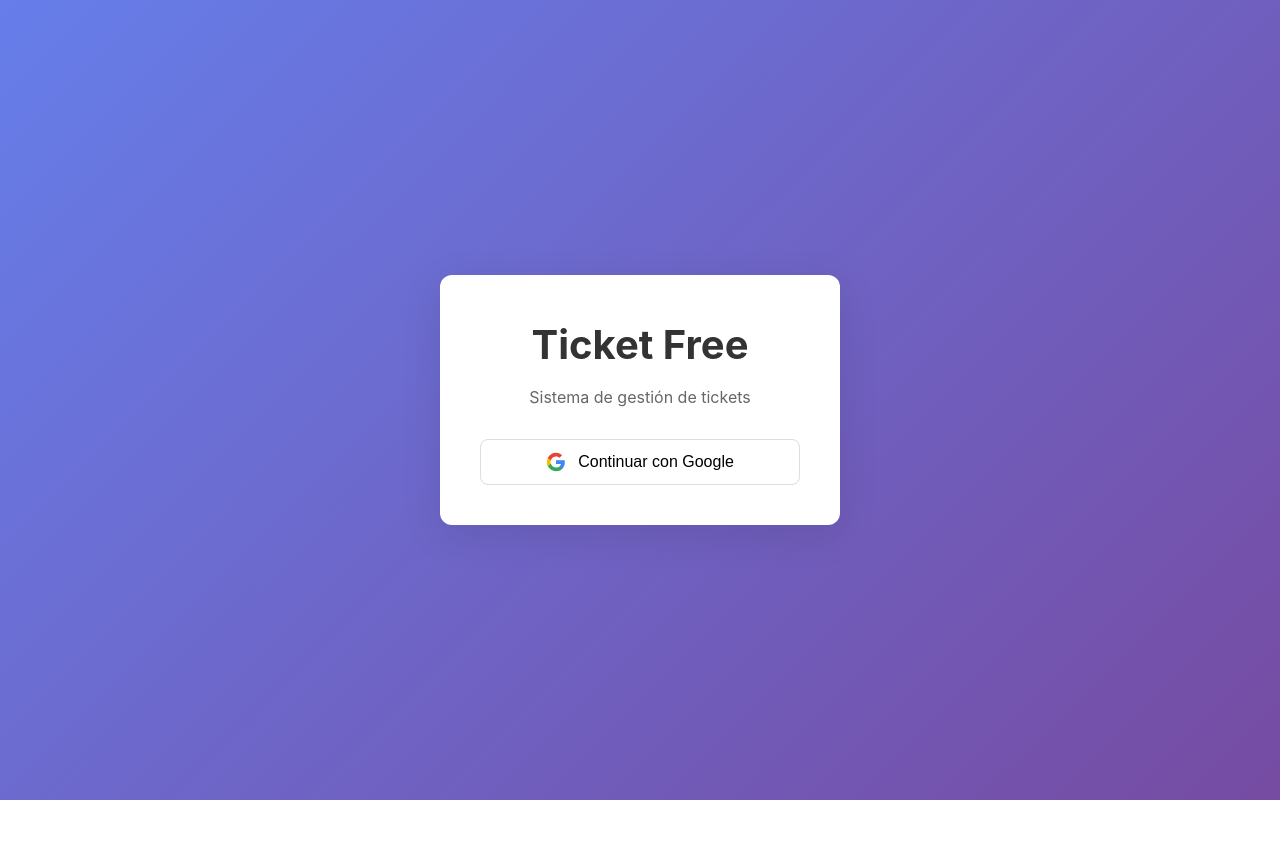
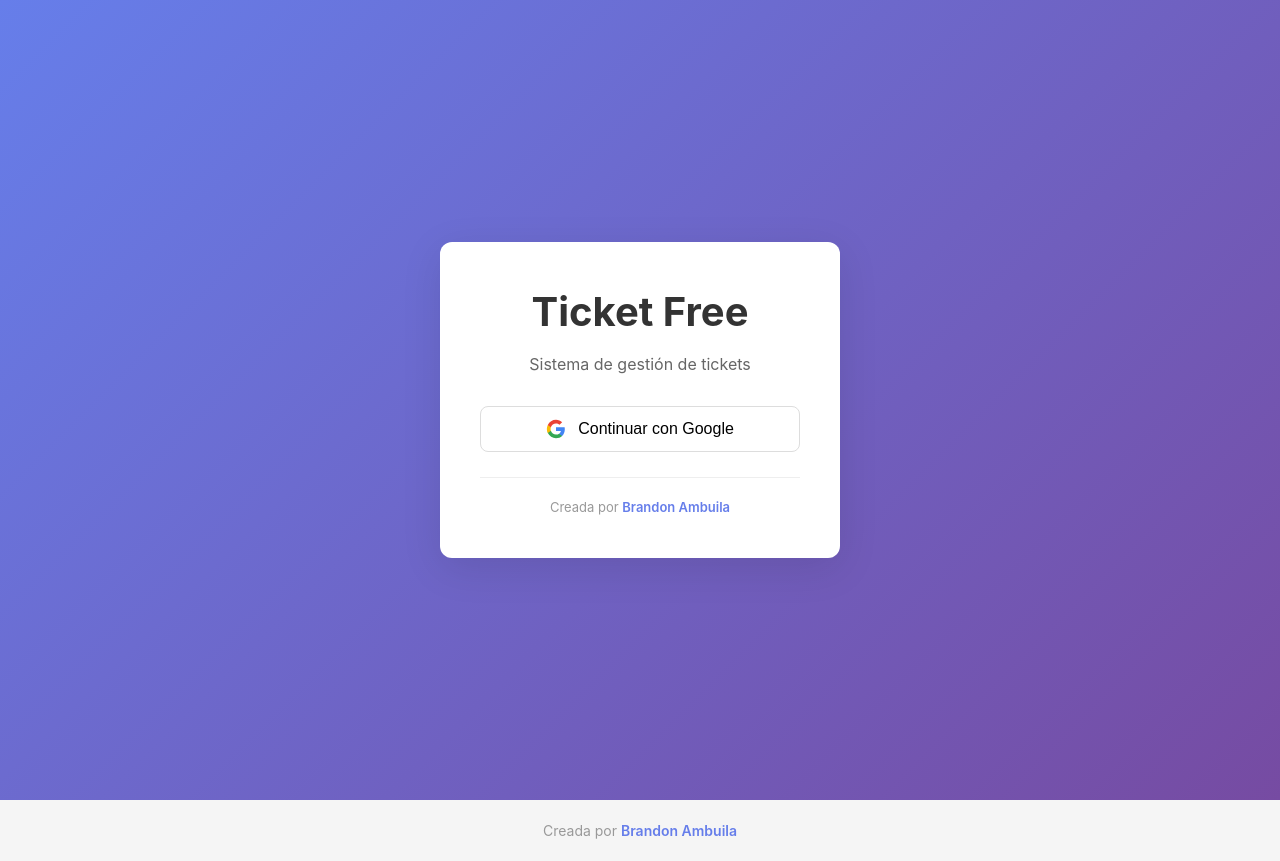
Before and after one commit to ambuila106/ticket-free, a Vue app: page / in a window 1280 px wide. Before the commit the page ends 800 px from the top, so only its background shows below. Built offline with nearby package versions, Linux system fonts and the light colour scheme.

Commit message:
feat: add Firebase hosting config, deploy script, and creator credit

```diff
--- a/package.json
+++ b/package.json
@@ -5,7 +5,8 @@
   "scripts": {
     "dev": "vite",
     "build": "vite build",
-    "preview": "vite preview"
+    "preview": "vite preview",
+    "deploy": "npm run build && firebase deploy --only hosting"
   },
   "dependencies": {
     "vue": "^3.4.21",
--- a/src/App.vue
+++ b/src/App.vue
@@ -1,6 +1,9 @@
 <template>
   <div id="app">
     <router-view />
+    <footer class="app-footer">
+      <p>Creada por <strong>Brandon Ambuila</strong></p>
+    </footer>
   </div>
 </template>
 
@@ -22,5 +25,33 @@ body {
 
 #app {
   min-height: 100vh;
+  display: flex;
+  flex-direction: column;
+}
+
+.app-footer {
+  margin-top: auto;
+  padding: 20px;
+  text-align: center;
+  color: #999;
+  font-size: 14px;
+  background: transparent;
+}
+
+.app-footer p {
+  margin: 0;
+}
+
+.app-footer strong {
+  color: #667eea;
+  font-weight: 600;
+}
+
+/* Responsive */
+@media (max-width: 768px) {
+  .app-footer {
+    padding: 15px;
+    font-size: 13px;
+  }
 }
 </style>
--- a/src/views/LoginView.vue
+++ b/src/views/LoginView.vue
@@ -14,6 +14,7 @@
         <span v-else>Iniciando sesión...</span>
       </button>
       <p v-if="error" class="error">{{ error }}</p>
+      <p class="credit">Creada por <strong>Brandon Ambuila</strong></p>
     </div>
   </div>
 </template>
@@ -107,6 +108,19 @@ h1 {
   font-size: 14px;
 }
 
+.credit {
+  margin-top: 25px;
+  color: #999;
+  font-size: 13px;
+  padding-top: 20px;
+  border-top: 1px solid #eee;
+}
+
+.credit strong {
+  color: #667eea;
+  font-weight: 600;
+}
+
 /* Responsive Mobile */
 @media (max-width: 768px) {
   .login-container {
```
Also changed, not shown: firebase.json (added), 1 other file (tests, documents, lock files or other folders).
